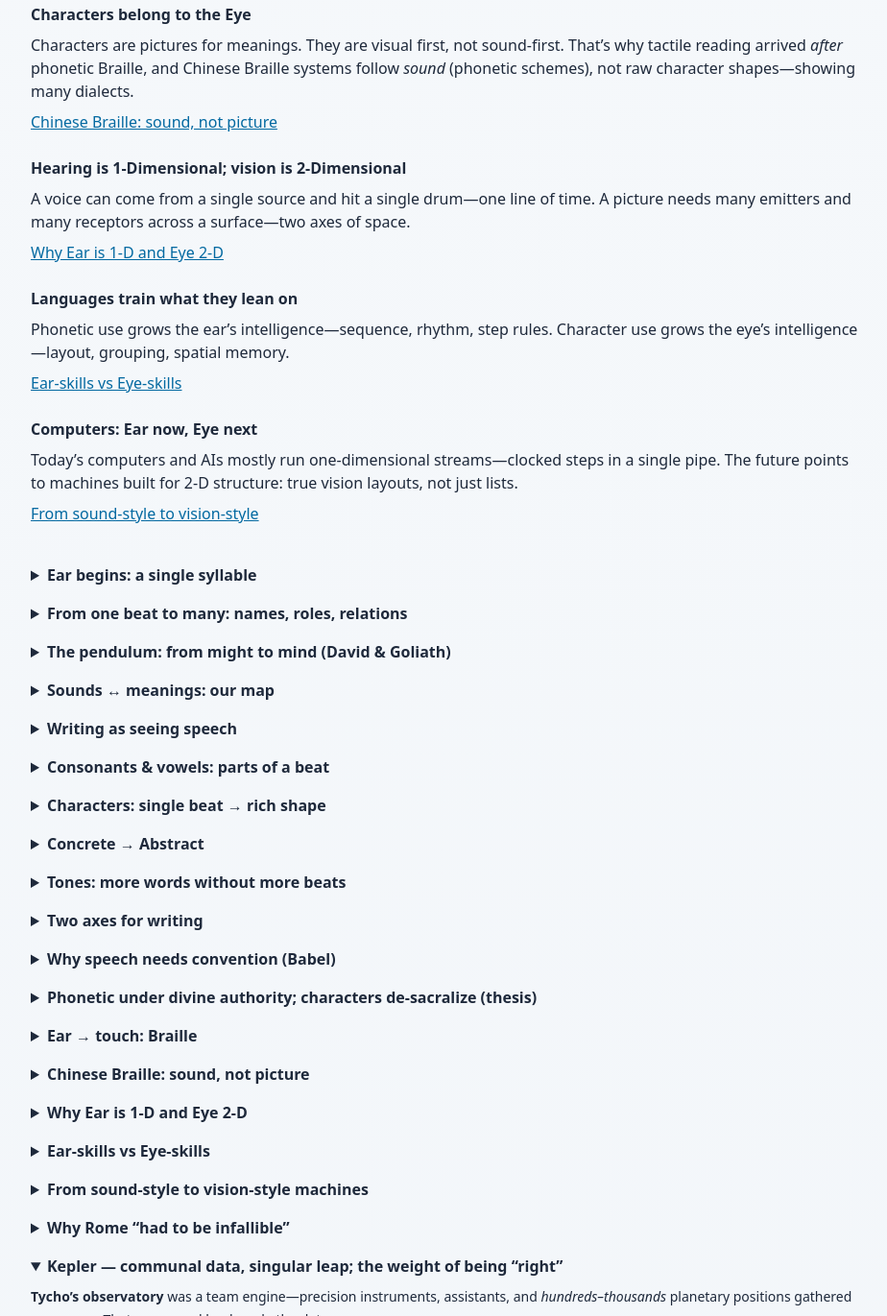
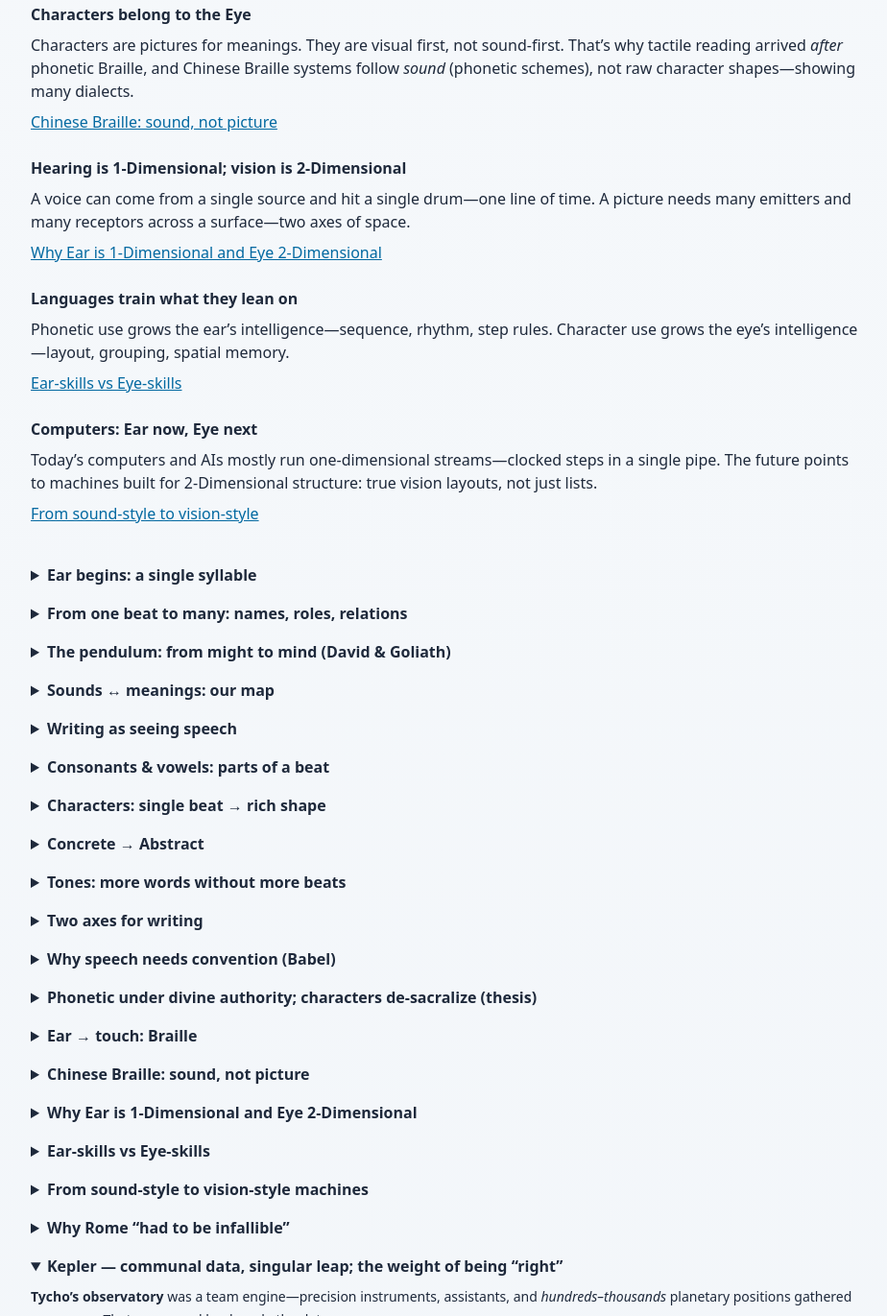
Before and after one commit to zhan9don9/ear2eye-site, a plain HTML site: page index.html in a window 1280 px wide. Shown: the part 2259-3630 px from the top of the page at 96% size, without its empty margins (176-1100 px from the left). Drawn offline with nearby package versions, Linux system fonts and the light colour scheme.

Commit message:
Update index.html
1-Dimensional 2-Dimensional

```diff
--- a/index.html
+++ b/index.html
@@ -202,7 +202,7 @@
         A voice can come from a single source and hit a single drum—one line of time.
         A picture needs many emitters and many receptors across a surface—two axes of space.
       </p>
-      <p class="mt-2"><a href="#exp-1d-2d" class="text-sky-700 underline">Why Ear is 1-D and Eye 2-D</a></p>
+      <p class="mt-2"><a href="#exp-1d-2d" class="text-sky-700 underline">Why Ear is 1-Dimensional and Eye 2-Dimensional</a></p>
     </article>
 
     <article class="card">
@@ -218,7 +218,7 @@
       <h2 class="font-semibold">Computers: Ear now, Eye next</h2>
       <p class="mt-2">
         Today’s computers and AIs mostly run one-dimensional streams—clocked steps in a single pipe.
-        The future points to machines built for 2-D structure: true vision layouts, not just lists.
+        The future points to machines built for 2-Dimensional structure: true vision layouts, not just lists.
       </p>
       <p class="mt-2"><a href="#exp-computers-ear-eye" class="text-sky-700 underline">From sound-style to vision-style</a></p>
     </article>
@@ -362,7 +362,7 @@
     </details>
 
     <details id="exp-1d-2d" class="card">
-      <summary class="font-semibold">Why Ear is 1-D and Eye 2-D</summary>
+      <summary class="font-semibold">Why Ear is 1-Dimensional and Eye 2-Dimensional</summary>
       <div class="mt-2 text-sm leading-6">
         <strong>Sound:</strong> one timeline, one generator (vocal folds), one main receptor (eardrum).
         <strong>Image:</strong> a surface—many emitters and many receptors, spread across two axes.
```
